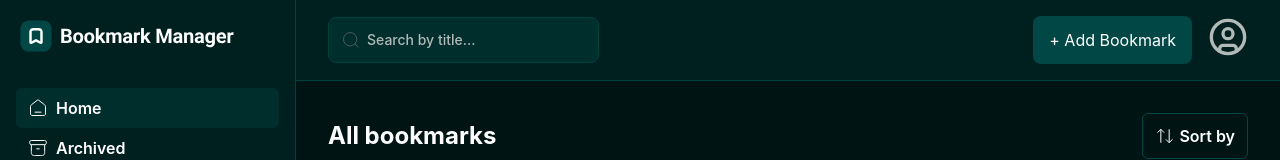
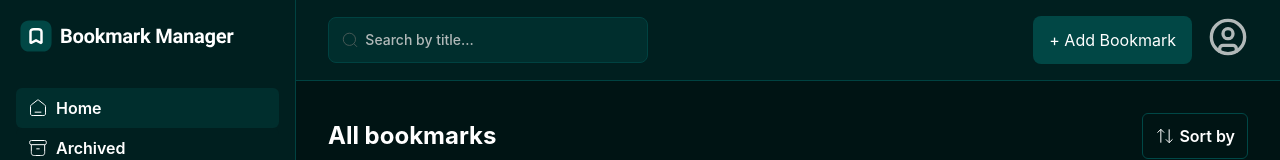
Before and after one commit to alsheha88/bookmark-manager, a React (Vite) app in the folder Frontend/: page / in a window 1280 px wide. Shown: the top 160 px of the page. Built offline with nearby package versions, Linux system fonts and the light colour scheme; no server answers; sample sign-in values are in the browser's storage.

Commit message:
taiwind fixes

```diff
--- a/Frontend/src/Components/Header.tsx
+++ b/Frontend/src/Components/Header.tsx
@@ -35,7 +35,7 @@ const Header = () => {
 				</button>
 				<label
 					htmlFor="search"
-					className="dark:bg-neutral-dark-600 bg-neutral-light-0 hover:bg-neutral-light-100 dark:hover:bg-neutral-dark-500 p-3 flex items-center gap-1.5 rounded-lg border border-neutral-light-300 shadow-[0px,0px,0px,1px,rgba(34,38,39,0.12)] cursor-pointer dark:border-neutral-dark-500">
+					className="w-80 min-w-48 shrink dark:bg-neutral-dark-600 bg-neutral-light-0 hover:bg-neutral-light-100 dark:hover:bg-neutral-dark-500 p-3 flex items-center gap-1.5 rounded-lg border border-neutral-light-300 shadow-[0px,0px,0px,1px,rgba(34,38,39,0.12)] cursor-pointer dark:border-neutral-dark-500">
 					<svg
 						xmlns="http://www.w3.org/2000/svg"
 						width="20"
@@ -53,7 +53,7 @@ const Header = () => {
 						id="search"
 						placeholder="Search by title..."
 						onChange={handleChange}
-						className=" text-sm font-medium placeholder-neutral-light-800 text-neutral-light-900 dark:text-neutral-dark-0 dark:placeholder-neutral-dark-100"
+						className="w-full text-sm font-medium placeholder-neutral-light-800 text-neutral-light-900 dark:text-neutral-dark-0 dark:placeholder-neutral-dark-100"
 					/>
 				</label>
 			</div>
```
